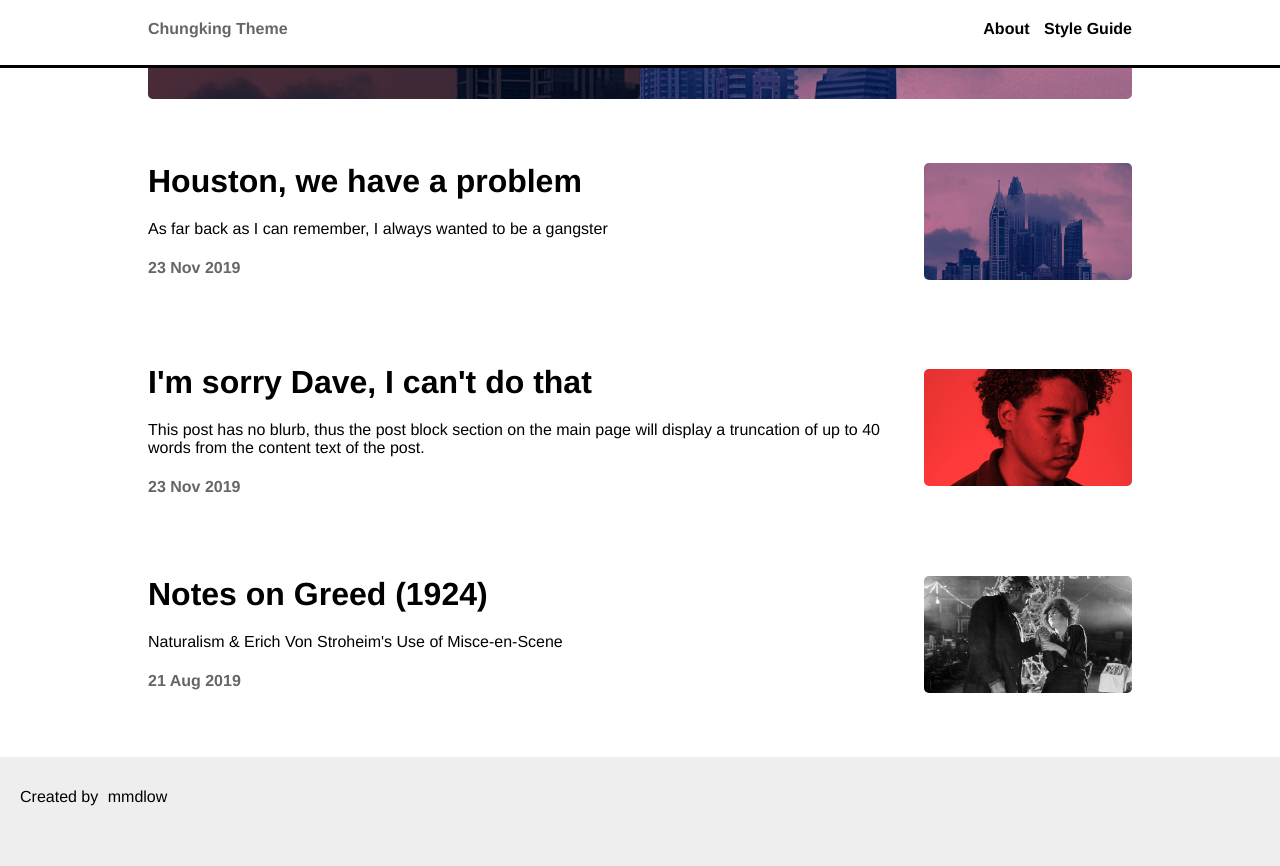
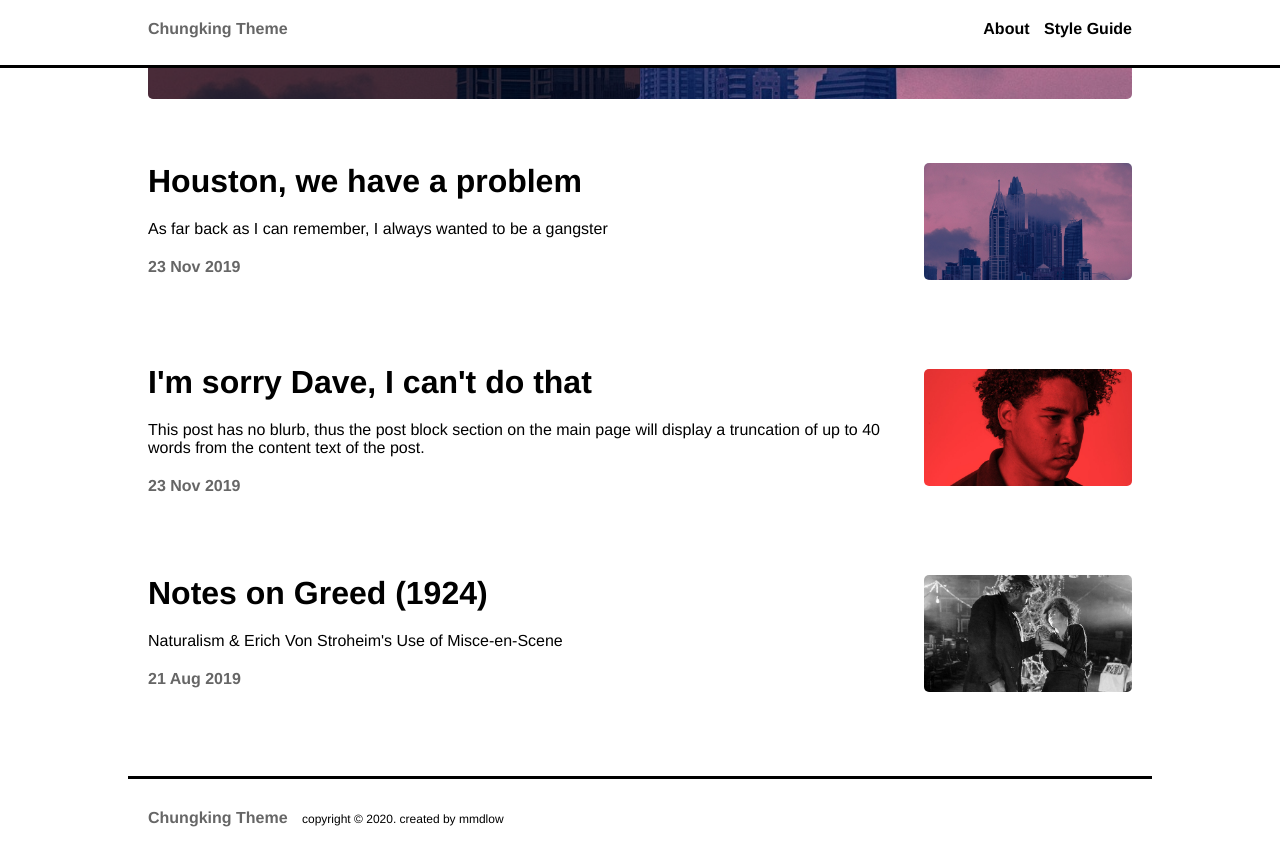
Before and after one commit to mmdlow/chungking, a Jekyll site: the page built from index.html, in a window 1280 px wide and 900 px high, scrolled down 361 px. Shown: the top 866 px of the window. Built offline with Jekyll 4.4.1, drawn with Linux system fonts in a browser that asks for light colours; the list of posts is cut into pages by our own code; a style sheet for code colours, icons or effects is not loaded.

Commit message:
Update footer and minor styles
 - Remove span vertical align middle
 - Update footer text

```diff
--- a/_includes/footer.html
+++ b/_includes/footer.html
@@ -1,7 +1,8 @@
-<div class="p-3 footer-nav footer-background">
+<div class="p-3 footer-nav">
+  <div class="pt-3 px-3 content mx-auto flex space-between border-top">
     <div class="my-2 align-items-center">
-    <span>Created by</span>
-    <span class="ml-1">{{ site.author }}</span>
+      <a class="header-brand" href="{{ site.baseurl }}/">{{ site.title }}</a>
+      <span class="small ml-2">copyright © 2020. created by {{ site.author }}</span>
     </div>
     <div class="my-2">
       {% if site.instagram %}
@@ -26,3 +27,4 @@
       {% endif %}
     </div>
   </div>
+</div>
--- a/_includes/header.html
+++ b/_includes/header.html
@@ -1,5 +1,5 @@
-<header class="width-sm-stretch px-3 py-2 header-nav">
-  <div class="px-3 content mx-auto flex space-between">
+<header class="px-3 py-2 header-nav">
+  <div class="width-sm-stretch px-3 content mx-auto flex space-between">
     <div class="my-2">
       <a class="header-brand" href="{{ site.baseurl }}/">{{ site.title }}</a>
     </div>
--- a/_sass/_utilities.scss
+++ b/_sass/_utilities.scss
@@ -6,6 +6,7 @@
 /* Type */
 .h0 { font-size: $h0-size; }
 .bold { font-weight: bold;}
+.small { font-size: $font-size-sm; }
 
 /* Header */
 .header {
@@ -57,13 +58,8 @@
 
 /* Footer */
 .footer {
-  &-background {
-    background-color: $color-lighter-gray;
-  }
 
   &-nav {
-    display: flex;
-    justify-content: space-between;
     top: $header-height;
     position: relative;
   }
--- a/_sass/_variables.scss
+++ b/_sass/_variables.scss
@@ -3,6 +3,7 @@ $font-family-sans-serif: "Helvetica Neue", "Archivo", Arial, sans-serif;
 $font-family-serif: "Libre Baskerville", serif;
 $font-family-mono: "Anonymous Pro", "Consolas", monospace;
 $font-size: 16px;
+$font-size-sm: 12px;
 
 $post-font-size: 20px;
 
--- a/_sass/main.scss
+++ b/_sass/main.scss
@@ -10,10 +10,6 @@
 body, h1, h2, h3, h4, h5, h6, p, ol, ul, figure, hr, blockquote, dl, dd, dt, pre, figure {
   padding: 0;
   margin: 0;
-}
-
-span {
-  vertical-align: middle;
 }
 
 a {
```
Lines whose indentation alone changed are shown as unchanged.
